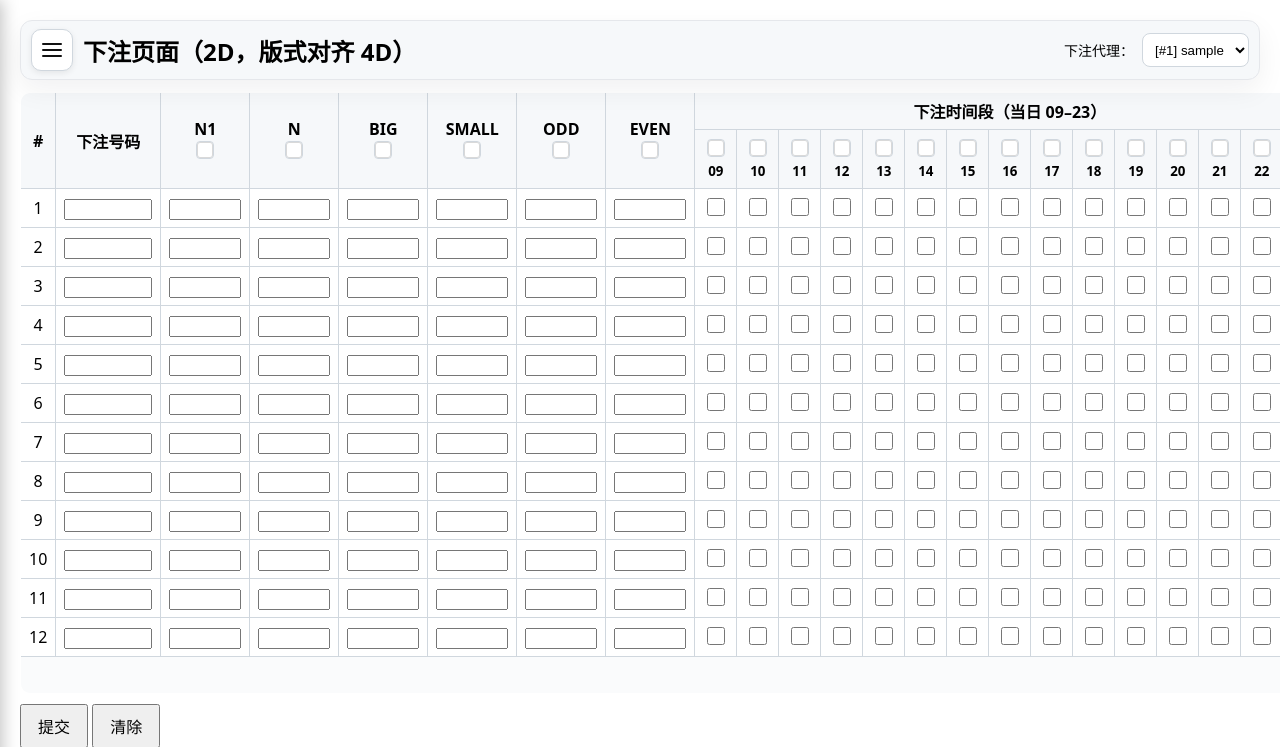
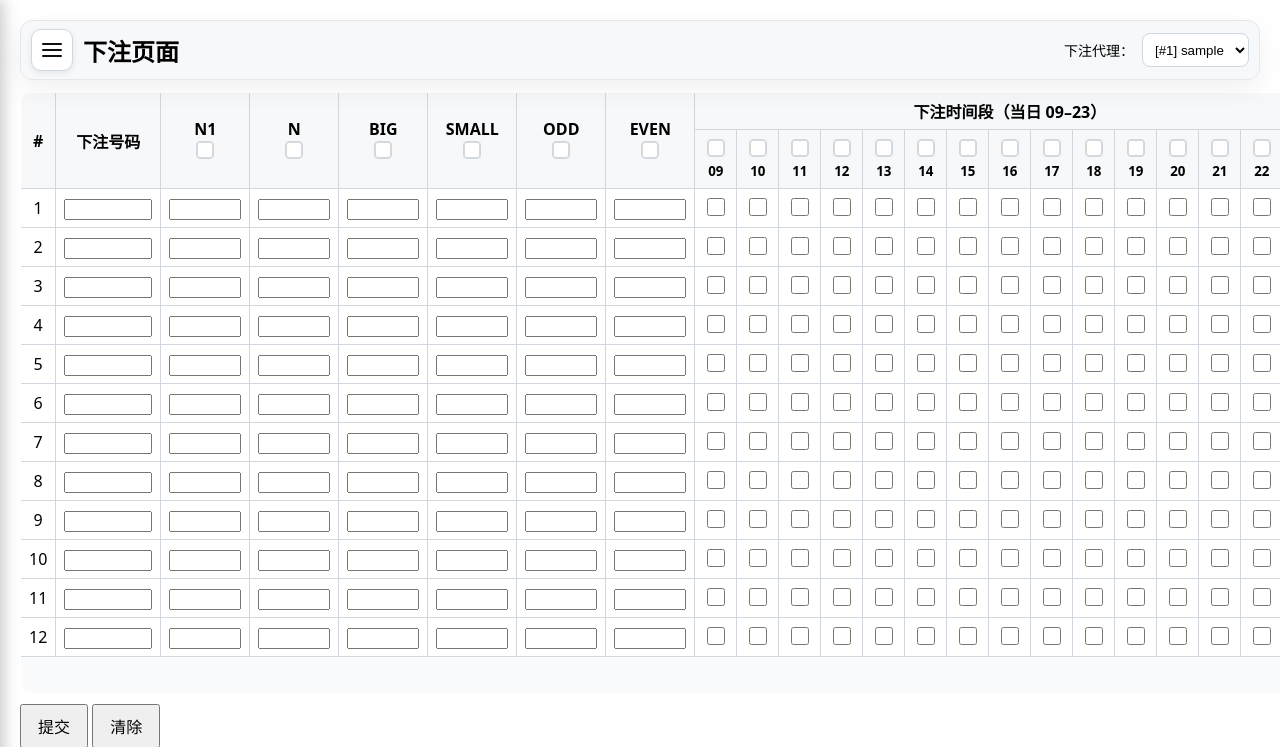
Before and after one commit to boonjun123654/2D, a Flask app: page /2d/bet in a window 1280 px wide; the page is wider, and only the part inside the window is pictured. Shown: the top 747 px of that part. Run offline with Flask 3, Linux system fonts and the light colour scheme; the visitor is signed in with stand-in values (Sample User, id 1); tables that the repository leaves empty hold one stand-in row (values such as "Sample post"); some libraries are stand-ins or nearby versions.

Commit message:
Update bet_2d.html

```diff
--- a/templates/bet_2d.html
+++ b/templates/bet_2d.html
@@ -3,7 +3,7 @@
 <head>
   <meta charset="utf-8">
   <meta name="viewport" content="width=device-width,initial-scale=1,maximum-scale=1">
-  <title>2D 下注页面</title>
+  <title>2D 下注系统</title>
   <style>
     :root{
       --c-border:#d0d7de; --c-head:#f6f8fa; --c-muted:#666;
@@ -114,7 +114,7 @@
     <button id="hamburgerBtn" class="hamburger" aria-label="打开主菜单" aria-controls="appDrawer" aria-expanded="false">
       <span></span>
     </button>
-    <h2>下注页面（2D，版式对齐 4D）</h2>
+    <h2>下注页面</h2>
     {% if session.get('role') == 'admin' %}
     <div class="admin-agent">
       <label for="agentSelect">下注代理：</label>
```
